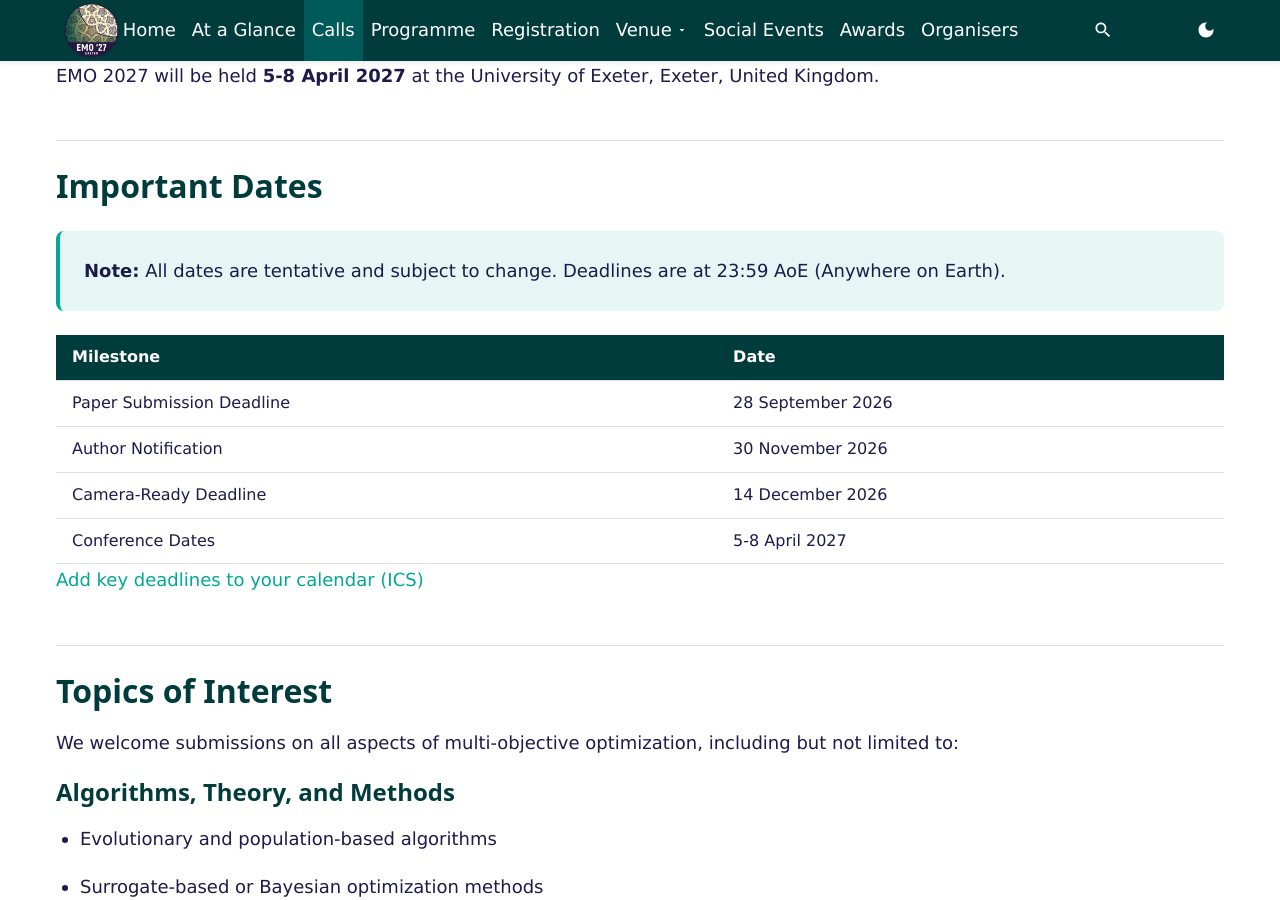
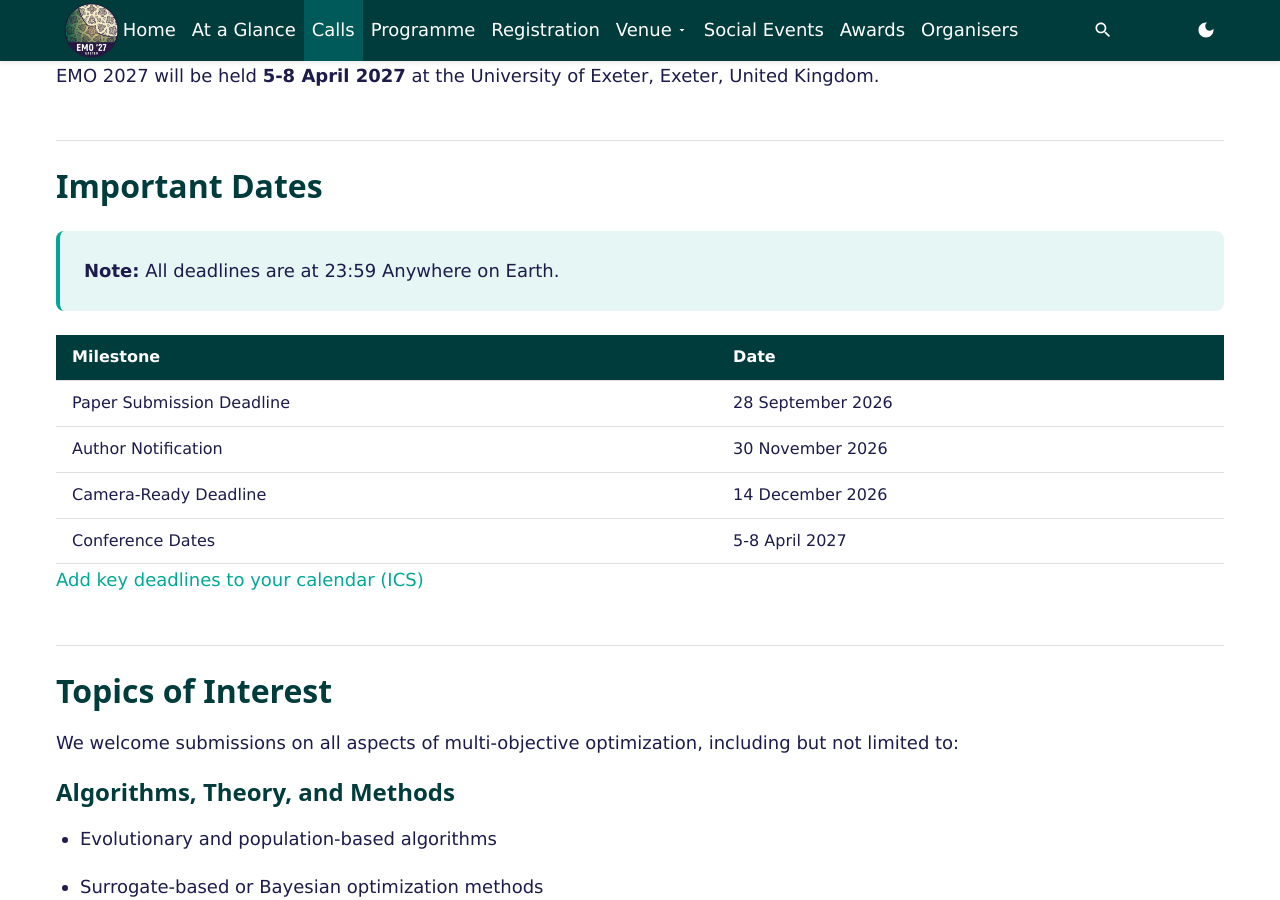
Before and after one commit to emo2027/emo2027.github.io, a Jekyll site: the page built from pages/calls.md, in a window 1280 px wide and 900 px high, scrolled down 770 px. Built offline with Jekyll 4.4.1, drawn with Linux system fonts in a browser that asks for light colours.

Commit message:
Update deadline notes to consistent "23:59 Anywhere on Earth" wording
Co-Authored-By: Claude Opus 4.6 <noreply@anthropic.com>

```diff
--- a/_includes/countdown.html
+++ b/_includes/countdown.html
@@ -1,6 +1,6 @@
 <div class="countdown-section">
   <h2>Important Dates</h2>
-  <p class="dates-note">All dates are tentative and subject to change</p>
+  <p class="dates-note">All deadlines are at 23:59 Anywhere on Earth</p>
 
   <div class="countdown-grid">
     {% assign countdown_dates = site.data.dates.dates | where_exp: "item", "item.include_in_countdown != false" %}
--- a/pages/calls.md
+++ b/pages/calls.md
@@ -14,7 +14,7 @@ EMO 2027 will be held **{{ site.data.conference.dates.display }}** at the Univer
 ## Important Dates
 
 <div class="info-box notice">
-  <strong>Note:</strong> All dates are tentative and subject to change. Deadlines are at 23:59 AoE (Anywhere on Earth).
+  <strong>Note:</strong> All deadlines are at 23:59 Anywhere on Earth.
 </div>
 
 <table>
```
